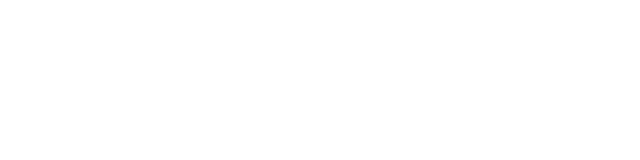
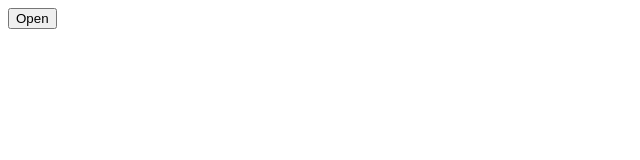
Before and after one commit to CkutlsGit/Dotacheck--vue, a Vue app in the folder dotacheck/: page / in a window 1280 px wide. Shown: the top 160 px of the page, without its empty margins (0-640 px from the left). Built offline with nearby package versions, Linux system fonts and the light colour scheme.

Commit message:
feat: add func for open modal

```diff
--- a/dotacheck/src/pages/HerowritePage.vue
+++ b/dotacheck/src/pages/HerowritePage.vue
@@ -1,12 +1,23 @@
 <template>
   <section class="write">
-
+    <button @click="modalOpen = !modalOpen">{{ modalOpen ? 'Close' : 'Open'}}</button>
+    <modal-write-hero
+     v-if="modalOpen"
+    >
+    </modal-write-hero>
   </section>
 </template>
 
 <script>
+import ModalWriteHero from "@/components/Modal.vue";
+
 export default {
-
+  components: {ModalWriteHero},
+  data() {
+    return {
+      modalOpen: false,
+    }
+  }
 }
 </script>
 
```
